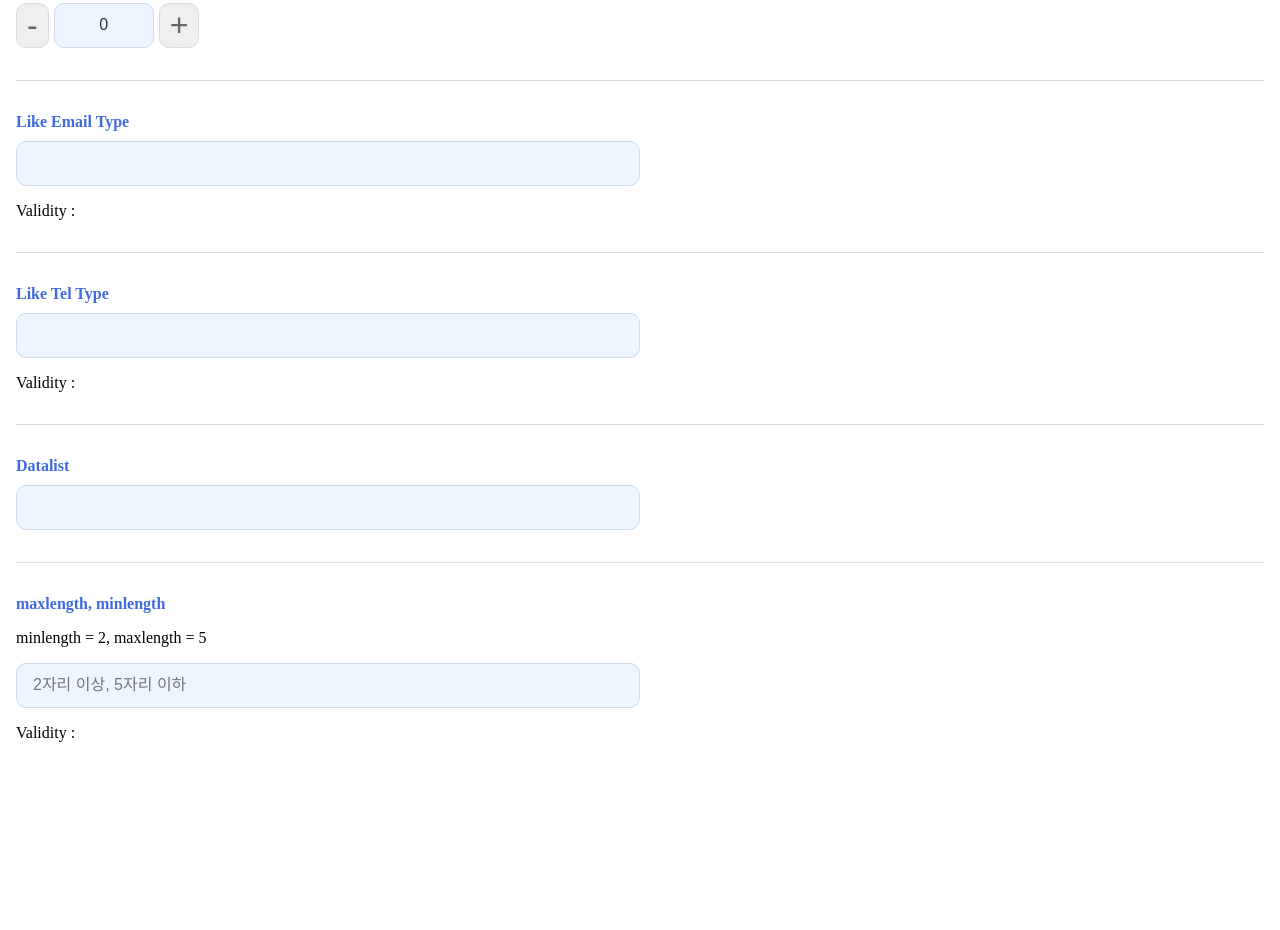
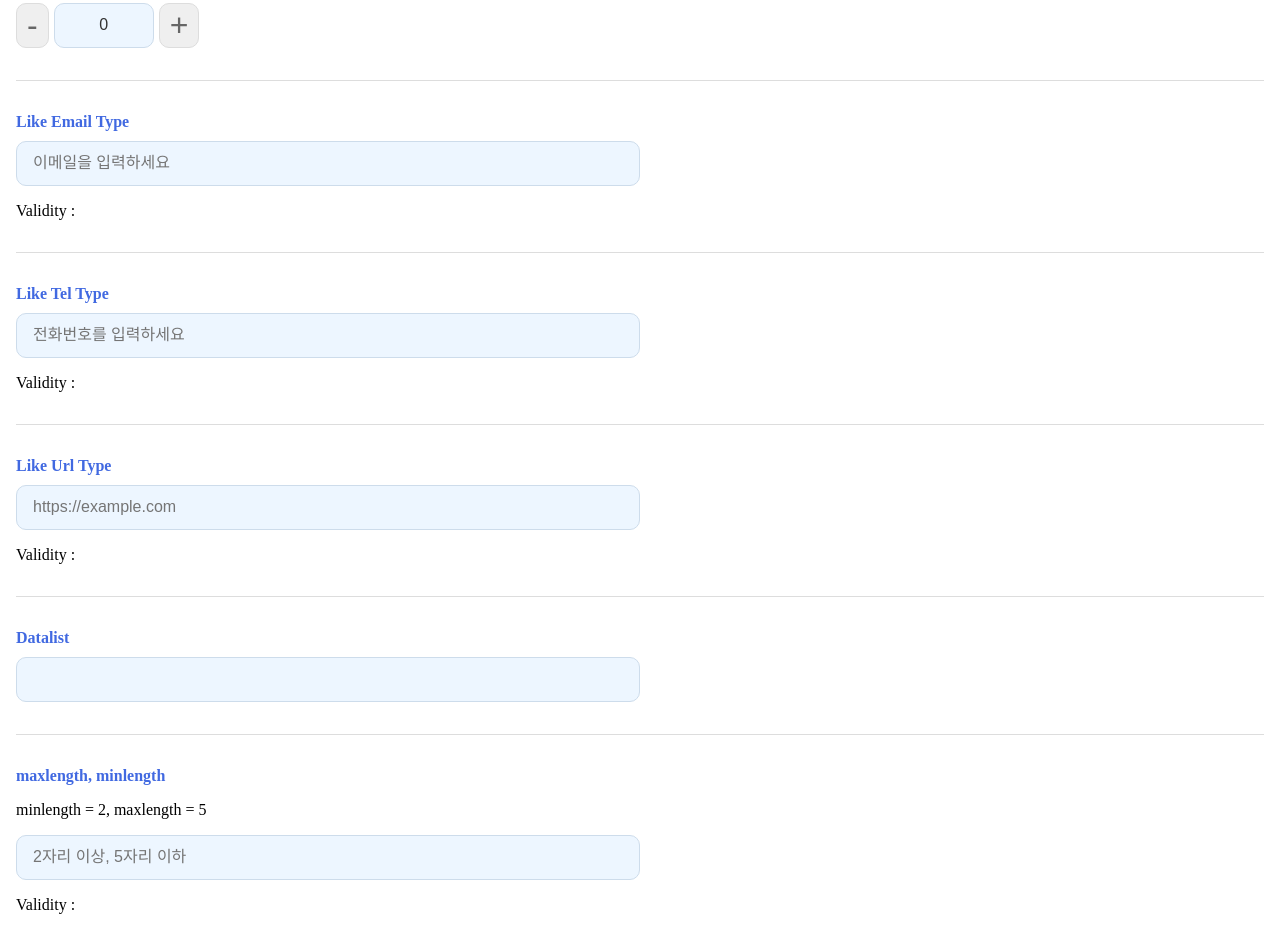
Before and after one commit to thegicode/html-forms, a website: page src/html/input-text.html in a window 1280 px wide. Shown: the part 823-1753 px from the top of the page. Before the commit the page ends 1581 px from the top, so only its background shows below. Drawn offline with Linux system fonts and the light colour scheme.

Commit message:
Update input-text.html

```diff
--- a/src/html/input-text.html
+++ b/src/html/input-text.html
@@ -88,10 +88,11 @@
 
     <h4>Like Email Type</h4>
     <form class="form-email">
-        <input type="text" class="input" pattern="[A-Za-z0-9._%+-]+@[A-Za-z0-9.-]+\.[A-Za-z]{1,63}$">
+        <input type="text" class="input"
+            pattern="[A-Za-z0-9._%+-]+@[A-Za-z0-9.-]+\.[A-Za-z]{1,63}$"
+            placeholder="이메일을 입력하세요">
         <p>Validity : <span class="message"></span></p>
         <script>
-
             document.querySelector('.form-email input').addEventListener('input', event => {
                 const { target } = event
                 target.nextElementSibling.querySelector('.message').textContent = target.validity.valid
@@ -105,14 +106,34 @@
 
     <h4>Like Tel Type</h4>
     <form class="form-tel">
-        <input type="text" class="input" pattern="(^02|^0[0-9]{2})([0-9]+)?([0-9]{4})$">
+        <input type="text" class="input"
+        maxlength="13"
+        pattern="(^02|^0[0-9]{2})([0-9]+)?([0-9]{4})$"
+        placeholder="전화번호를 입력하세요">
         <p>Validity : <span class="message"></span></p>
         <script>
             document.querySelector('.form-tel input').addEventListener('input', event => {
                 const { target } = event
                 target.nextElementSibling.querySelector('.message').textContent = target.validity.valid
             })
+        </script>
+    </form>
 
+
+
+
+
+    <h4>Like Url Type</h4>
+    <form class="form-url">
+        <input type="text" class="input"
+        placeholder="https://example.com"
+        pattern="[Hh][Tt][Tt][Pp][Ss]?:\/\/(?:(?:[a-zA-Z\u00a1-\uffff0-9]+-?)*[a-zA-Z\u00a1-\uffff0-9]+)(?:\.(?:[a-zA-Z\u00a1-\uffff0-9]+-?)*[a-zA-Z\u00a1-\uffff0-9]+)*(?:\.(?:[a-zA-Z\u00a1-\uffff]{2,}))(?::\d{2,5})?(?:\/[^\s]*)?">
+        <p>Validity : <span class="message"></span></p>
+        <script>
+            document.querySelector('.form-url input').addEventListener('input', event => {
+                const { target } = event
+                target.nextElementSibling.querySelector('.message').textContent = target.validity.valid
+            })
         </script>
     </form>
 
```
